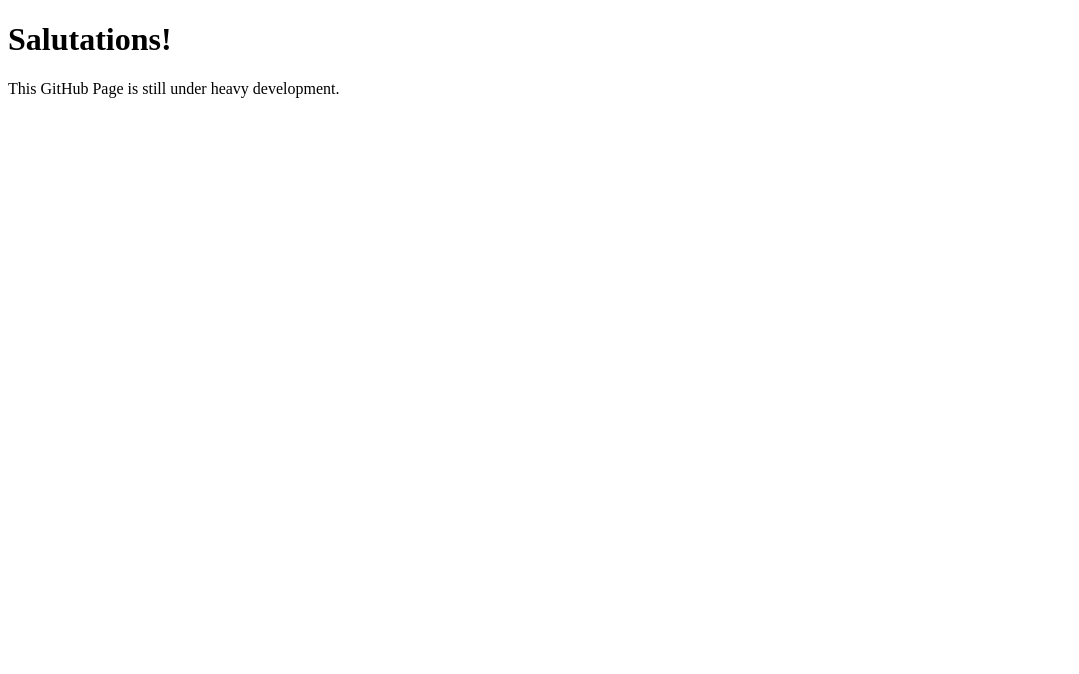
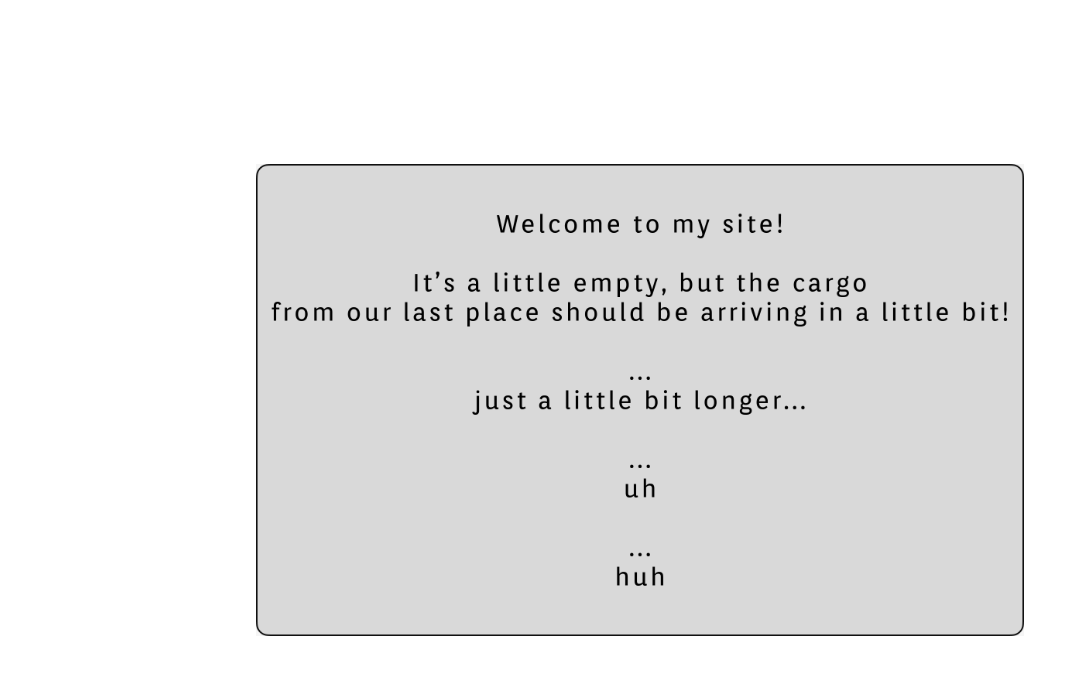
Before and after one commit to MinerB4/MinerB4.github.io, a plain HTML site: page index.html in a window 1280 px wide. Shown: the whole page, without its empty margins (0-1079 px from the left). Drawn offline with Linux system fonts and the light colour scheme.

Commit message:
Nah, we ain't lame.
We're using some neat funky images to express our pain.

```diff
--- a/index.html
+++ b/index.html
@@ -1,7 +1,15 @@
 <!DOCTYPE html>
 	<html>
-		<body>
-			<h1>Salutations!</h1>
-			<p>This GitHub Page is still under heavy development.</p>
-		</body>
+		<head>
+			<link rel="stylesheet" href="styles.css">
+		</head>
+		<title>MinerB4's Page</title>
+         <img style="
+    position: absolute;
+    margin: auto;
+    top: 0;
+    left: 0;
+    right: 0;
+    bottom: 0;
+	width: 60%;" src="empty.png">
 	</html>
--- /dev/null
+++ b/styles.css
@@ -0,0 +1,9 @@
+body {
+  text-align: center;
+  color: #000000;
+}
+
+h1 {
+  text-align: center;
+  color: #000000;
+}
```
Also changed, not shown: empty.png (added).
